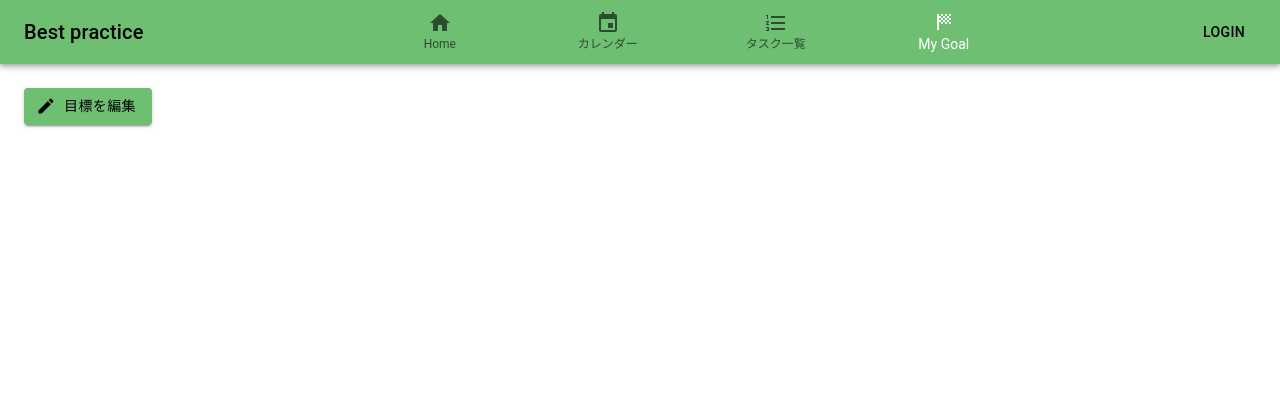
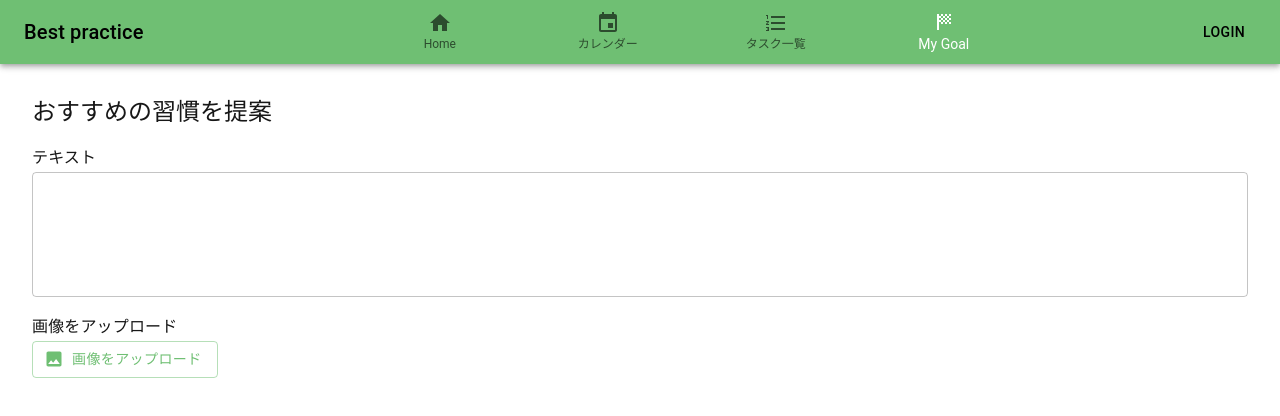
Before and after one commit to s1F102201492/my-schedule, a Next.js app: page /goal in a window 1280 px wide. Shown: the top 416 px of the page. Built offline with nearby package versions, Linux system fonts and the light colour scheme; no server answers; the database is empty; what @mui/material-nextjs would draw is missing.

Commit message:
画像ボタン見た目だけまで

```diff
--- a/app/components/goal/GoalSetting.tsx
+++ b/app/components/goal/GoalSetting.tsx
@@ -1,140 +1,66 @@
 'use client';
 
-import { Add, Delete } from '@mui/icons-material';
-import { Box, Button, Dialog, DialogContent, DialogTitle, IconButton, List, ListItem, Step, StepLabel, Stepper, TextField, Typography } from '@mui/material'
+import { Box, Button, Container, Dialog, DialogContent, DialogTitle, IconButton, List, ListItem, Step, StepLabel, Stepper, TextField, Typography } from '@mui/material'
 import React, { useState } from 'react'
 import ImageIcon from '@mui/icons-material/Image';
 
-interface dialogtype {
-    open: boolean;
-    onClose: () => void;
+const GoalSetting = () => {
+    const [text, setText] = useState<string>("");
+    const inputText = (e: React.ChangeEvent<HTMLInputElement>) => {
+        setText(e.target.value);
     }
 
-const GoalSetting: React.FC<dialogtype> = ({ open, onClose }) => {
-    const [activeStep, setActiveStep] = useState(0); // 今が何ステップ目か
-    const [completed, setCompleted] = useState<{ // kステップ目が完了しているか
-        [k: number]: boolean;
-    }>({});
+    const [img, setImg] = useState<string>("");
+    const handleSetImg = (e: React.ChangeEvent<HTMLInputElement>) => {
+        const file: FileList | null = e.target.files;
+        console.log(file)
+        if (file === null || undefined || "") {
+            return ;
+        } else {
+            console.log(file)
+            const imageUrl = URL.createObjectURL(file[0])
+            setImg(imageUrl);
 
-    const [firstText, setFirstText] = useState<string>("");
-    const inputFirstText = (e: React.ChangeEvent<HTMLInputElement>) => {
-        setFirstText(e.target.value);
+        }
     }
 
-    const [secondText, setSecondText] = useState<string>("");
-    const inputSecondText = (e: React.ChangeEvent<HTMLInputElement>) => {
-        setSecondText(e.target.value);
-    }
-
-    const [ThirdText, setThirdText] = useState<string>("");
-    const inputThirdText = (e: React.ChangeEvent<HTMLInputElement>) => {
-        setThirdText(e.target.value);
-    }
-
-    const [ForthText, setForthText] = useState<string>("");
-    const inputForthText = (e: React.ChangeEvent<HTMLInputElement>) => {
-        setForthText(e.target.value);
-    }
-
-    const steps: string[] = [ // ステップの内容
-        "なりたい姿を設定",
-        "モデル画像の設定",
-        "現状の記録",
-        "習慣の作成"
-    ]
-
-
-    const stepFormView = () => {
-        switch(activeStep) {
-            case 0:
   return (
-                    <Box sx={{ my: 3 }}>
+    <div>
+     <Box sx={{ m: 4 }}>
+      <Typography variant='h5'>
+        おすすめの習慣を提案
+      </Typography>
+        <Box sx={{ mt: 2 }}>
+          <Typography variant='subtitle1'>
+            テキスト
+          </Typography>
           <TextField
           fullWidth
-                        label="なりたい姿"
+          rows={4}
           multiline
-                        rows={4}
-                        value={firstText}
-                        onChange={inputFirstText}
-                        placeholder="具体的になりたい姿を記述してください"
+          required
+          value={text}
+          onChange={inputText}
            />
         </Box>
-                )
-            case 1:
-                return (
         <Box sx={{ mt: 2 }}>
-                        <Typography variant="subtitle1" gutterBottom>
-                        モデルとなる画像をアップロード
+          <Typography variant='subtitle1'>
+            画像をアップロード
           </Typography>
           <input
-                        accept="image/*"
+          type='file'
           style={{ display: "none" }}
-                        id="model-image-upload"
-                        type="file"
-                        // onChange={(e) => handleImageUpload(e, "model")}
-                        />
-                        <label htmlFor="model-image-upload">
+          accept='image/*'
+          id='img-upload'
+          onChange={handleSetImg} />
+          <label htmlFor='img-upload'>
             <Button variant="outlined" component="span" startIcon={<ImageIcon />}>
                 画像をアップロード
             </Button>
+            {img && <img src={img} />}
           </label>
-                        {/* {goalState.modelImage && (
-                            <Box sx={{ mt: 2 }}>
-                            <img
-                            src={goalState.modelImage || "/placeholder.svg"}
-                            alt="Model"
-                            style={{ maxWidth: "100%", maxHeight: 300 }}
-                            />
         </Box>
-                        )} */}
      </Box>
-                )
-            case 2:
-                console.log(3);
-                break;
-            case 3:
-                console.log(4);
-                break;
-        }
-    }
-
-
-
-  return (
-    <div>
-        <Dialog open={open} onClose={onClose}>
-            <DialogTitle>
-                目標を設定
-            </DialogTitle>
-            <DialogContent>
-                <Box sx={{ width: '100%' }}>
-                    <Stepper activeStep={activeStep} alternativeLabel>
-                        {steps.map((label, index) => (
-                            <Step key={label}>
-                            <StepLabel>{label}</StepLabel>
-                            </Step>
-                        ))}
-                    </Stepper>
-                    {stepFormView()}
-                </Box>
-                <Box sx={{ display: "flex", justifyContent: "flex-end", mt: 3 }}>
-                    <Button disabled={activeStep === 0} onClick={() => setActiveStep((prev) => prev - 1)} sx={{ mr: 1 }}>
-                        戻る
-                    </Button>
-                    <Button
-                    variant="contained"
-                    onClick={() => {
-                        if (activeStep === steps.length - 1) {
-                        } else {
-                        setActiveStep((prev) => prev + 1)
-                        }
-                    }}
-                    >
-                    {activeStep === steps.length - 1 ? "保存" : "次へ"}
-                    </Button>
-                </Box>
-            </DialogContent>
-        </Dialog>
     </div>
   )
 }
--- a/app/goal/page.tsx
+++ b/app/goal/page.tsx
@@ -1,26 +1,15 @@
 'use client';
 
-import React, { useState } from 'react'
+import React from 'react'
 import Header from '../components/Header'
-import { Box, Button } from '@mui/material';
-import { Edit } from '@mui/icons-material'
 import GoalSetting from '../components/goal/GoalSetting';
 
 const page = () => {
-  const [goalsettingform, setGoalsettingform] = useState<boolean>(false);
-  const openform = () => {
-    setGoalsettingform(!goalsettingform);
-  }
 
   return (
     <div>
       <Header />
-      <Box sx={{ m: 3 }}>
-        <Button variant="contained" startIcon={<Edit />} onClick={openform}>
-          目標を編集
-        </Button>
-      </Box>
-      {goalsettingform && <GoalSetting open={goalsettingform} onClose={openform}/>}
+      <GoalSetting />
     </div>
   )
 }
```
Lines whose indentation alone changed are shown as unchanged.
